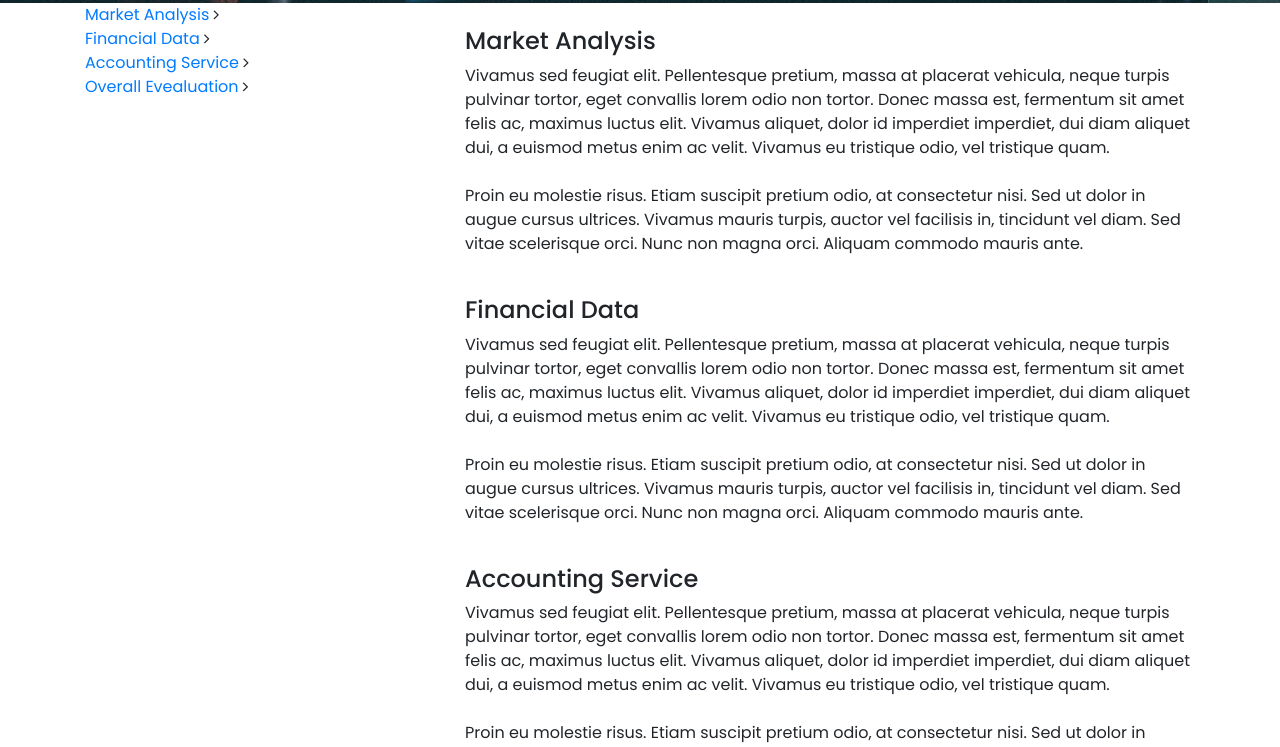
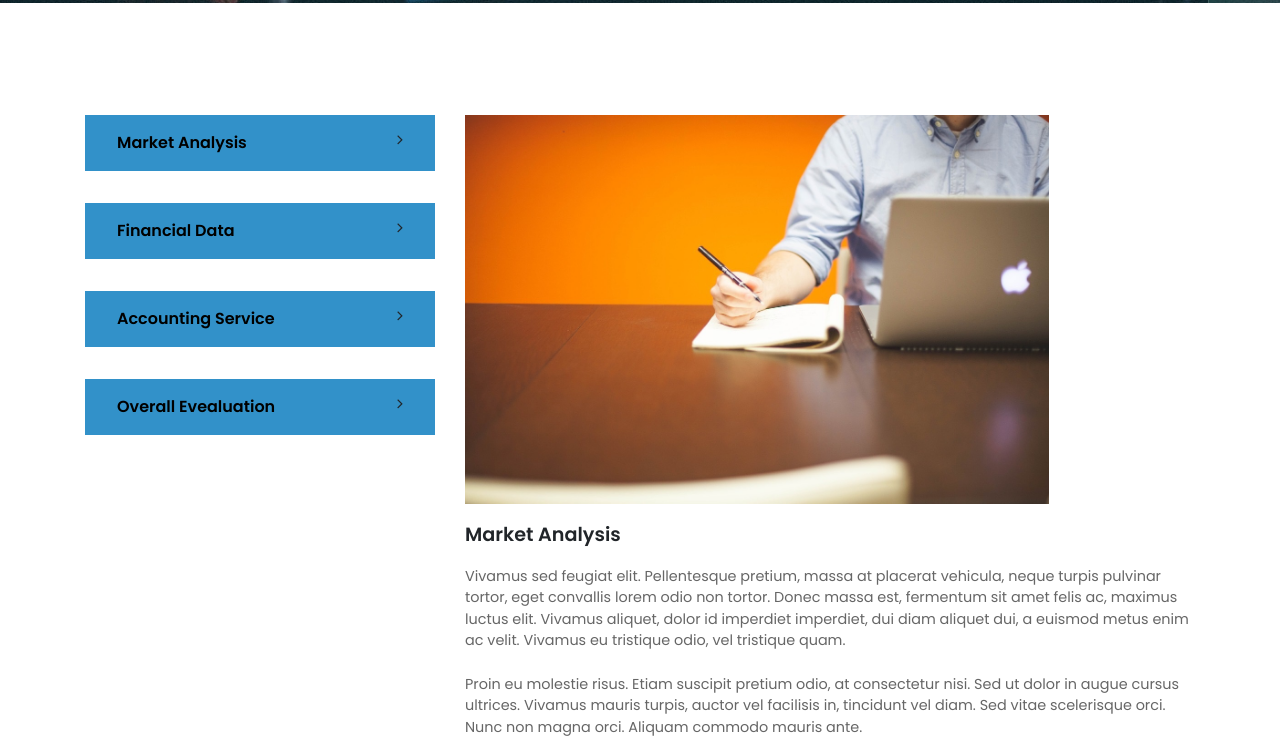
Before and after one commit to baljeetjangra/Finance-business-website, a plain HTML site: page services.html in a window 1280 px wide. Shown: the part 797-1544 px from the top of the page. Drawn offline with nearby package versions, Linux system fonts and the light colour scheme.

Commit message:
our-services page css done

```diff
--- a/css/style.css
+++ b/css/style.css
@@ -442,6 +442,9 @@ footer {
   color: #fff;
   padding: 4em 0;
 }
+.footer-item {
+  margin-bottom: 2em;
+}
 .footer-item h4 {
   font-weight: 600;
   font-size: 1.2em;
@@ -482,6 +485,9 @@ footer a:hover {
 }
 footer ul {
   list-style-type: none;
+}
+.last-item {
+  margin-bottom: 0;
 }
 .last-item form {
   text-align: center;
@@ -575,6 +581,47 @@ footer ul {
 }
 /*
 =================================================================
+                             serrvices
+=================================================================
+*/
+.our-services {
+  margin-top: 7em;
+}
+.our-services li {
+  background-color: #3291c9;
+  margin-bottom: 2em;
+  padding: 1em 2em;
+  display: flex;
+  justify-content: space-between;
+}
+.our-services li a {
+  color: #000000;
+  font-weight: 600;
+}
+.our-services li a:hover {
+  color: white;
+}
+.our-services img {
+  display: block;
+  width: 80%;
+  min-width: 200px;
+}
+
+.tab-content {
+  /* display: none; */
+  margin-bottom: 2em;
+}
+.tab-content h4 {
+  font-size: 1.2rem;
+  font-weight: 600;
+  margin: 1em 0;
+}
+.tab-content p {
+  font-size: 0.9em;
+  color: #666666;
+}
+/*
+=================================================================
                              contact
 =================================================================
 */
--- a/js/app.js
+++ b/js/app.js
@@ -0,0 +1,9 @@
+function OpenTab(tabId) {
+  let tabContent = document.getElementsByClassName("tab-content");
+
+  for (let i = 0; i < tabContent.length; i++) {
+    tabContent[i].style.display = "none";
+  }
+  document.getElementById(tabId).style.display = "block";
+}
+openTab();
--- a/services.html
+++ b/services.html
@@ -99,7 +99,11 @@
     <!------------------------Header End---------------------->
     <!------------------------Page Contant---------------------->
     <!------------------------Banner start Here---------------------->
-    <section class="main-banner carousel slide" data-ride="carousel" id="banner">
+    <section
+      class="main-banner carousel slide"
+      data-ride="carousel"
+      id="banner"
+    >
       <div class="slider carousel-inner">
         <!---Slide-->
         <div class="carousel-item active slide1">
@@ -148,24 +152,34 @@
         </div>
         <!--//slide-->
       </div>
-      <a href="#banner" class="carousel-control-prev" role="button" data-slide="prev" >
+      <a
+        href="#banner"
+        class="carousel-control-prev"
+        role="button"
+        data-slide="prev"
+      >
         <span class="carousel-control-prev-icon" aria-hidden="true"></span>
         <span class="sr-only">Previous</span>
       </a>
-      <a href="#banner" class="carousel-control-next" role="button" data-slide="next">
+      <a
+        href="#banner"
+        class="carousel-control-next"
+        role="button"
+        data-slide="next"
+      >
         <span class="carousel-control-next-icon" aria-hidden="true"></span>
         <span class="sr-only">Next</span>
       </a>
     </section>
     <!---------Banner Ends Here---------------->
     <!------------------------Our Services start---------------------->
-    <section class="our-sevices">
+    <section class="our-services">
       <div class="container">
         <div class="row" id="tabs">
           <div class="col-md-4">
             <ul>
               <li>
-                <a href="#tab-1">Market Analysis </a
+                <a href="#tab-1" onclick="openTab('tab-1')">Market Analysis </a
                 ><i class="fa fa-angle-right"></i>
               </li>
               <li>
@@ -185,8 +199,8 @@
           <div class="col-md-8">
             <section class="tabs-content">
               <!--Tabs-->
-              <article id="tab-1">
-                <img src="" alt="" />
+              <article class="tab-content" id="tab-1">
+                <img src="./Images/market-analysis-1.jpg" alt="Market analysis" />
                 <h4>Market Analysis</h4>
                 <p>
                   Vivamus sed feugiat elit. Pellentesque pretium, massa at
@@ -203,8 +217,8 @@
                 </p>
               </article>
               <!--Tabs-->
-              <article id="tab-1">
-                <img src="" alt="" />
+              <article class="tab-content" id="tab-2">
+                <img src="./Images/financial-data-2.jpg" alt="finance" />
                 <h4>Financial Data</h4>
                 <p>
                   Vivamus sed feugiat elit. Pellentesque pretium, massa at
@@ -221,8 +235,8 @@
                 </p>
               </article>
               <!--Tabs-->
-              <article id="tab-1">
-                <img src="" alt="" />
+              <article class="tab-content" id="tab-3">
+                <img src="./Images/accounting-3.jpg" alt="calculator pic" />
                 <h4>Accounting Service</h4>
                 <p>
                   Vivamus sed feugiat elit. Pellentesque pretium, massa at
@@ -239,8 +253,8 @@
                 </p>
               </article>
               <!--Tabs-->
-              <article id="tab-1">
-                <img src="" alt="" />
+              <article class="tab-content" id="tab-4">
+                <img src="./Images/overall-4.jpg" alt="" />
                 <h4>Overall Evealuation</h4>
                 <p>
                   Vivamus sed feugiat elit. Pellentesque pretium, massa at
```
Also changed, not shown: Images/accounting-3.jpg (renamed from Images/calculator-385506_1920.jpg), Images/financial-data-2.jpg (renamed from Images/money-2724241_1280.jpg), Images/market-analysis-1.jpg (renamed from Images/entrepreneur-593377_1280.jpg), Images/overall-4.jpg (renamed from Images/stock-624712_1280.jpg). Lines whose indentation alone changed are shown as unchanged.
